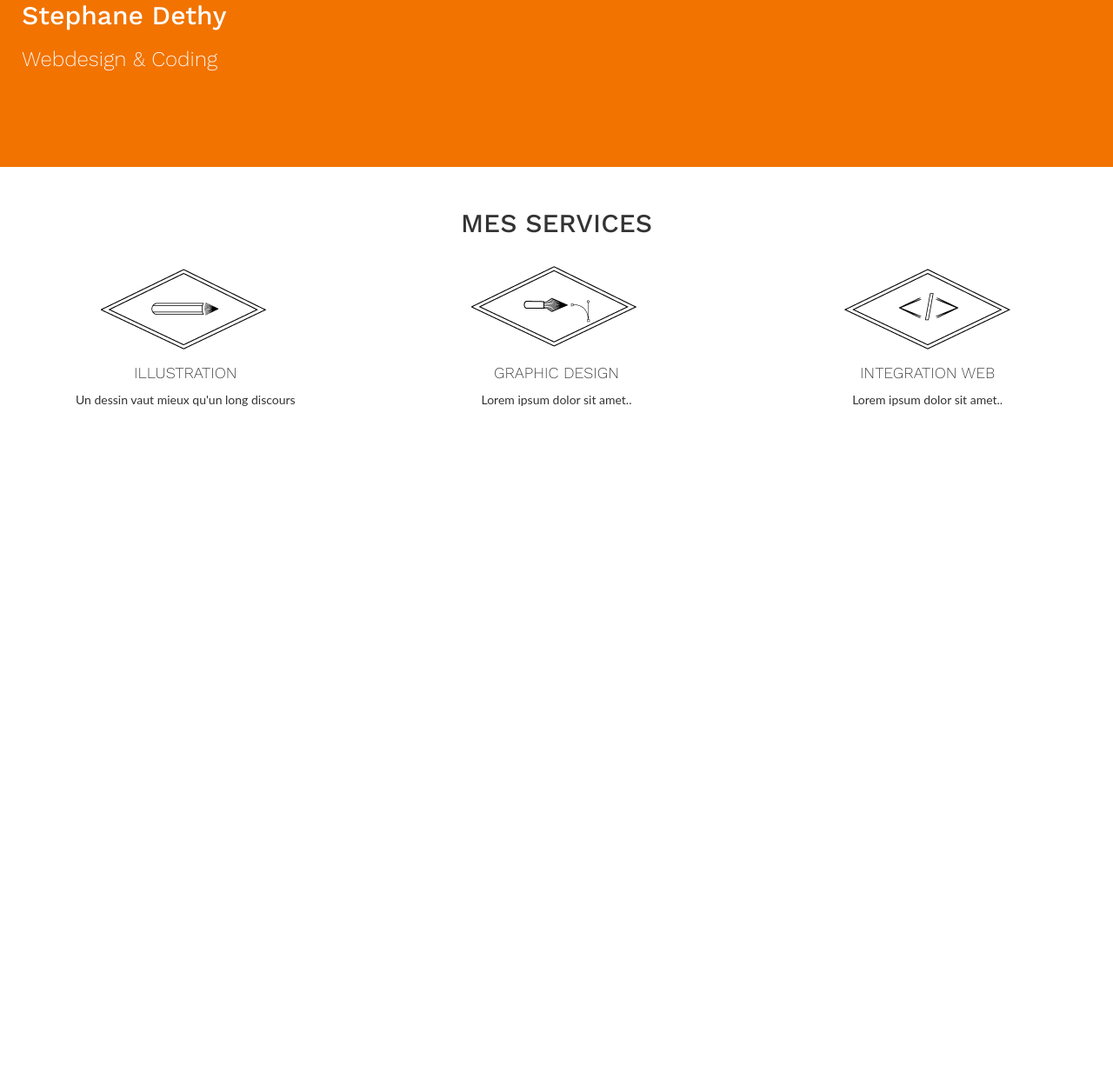
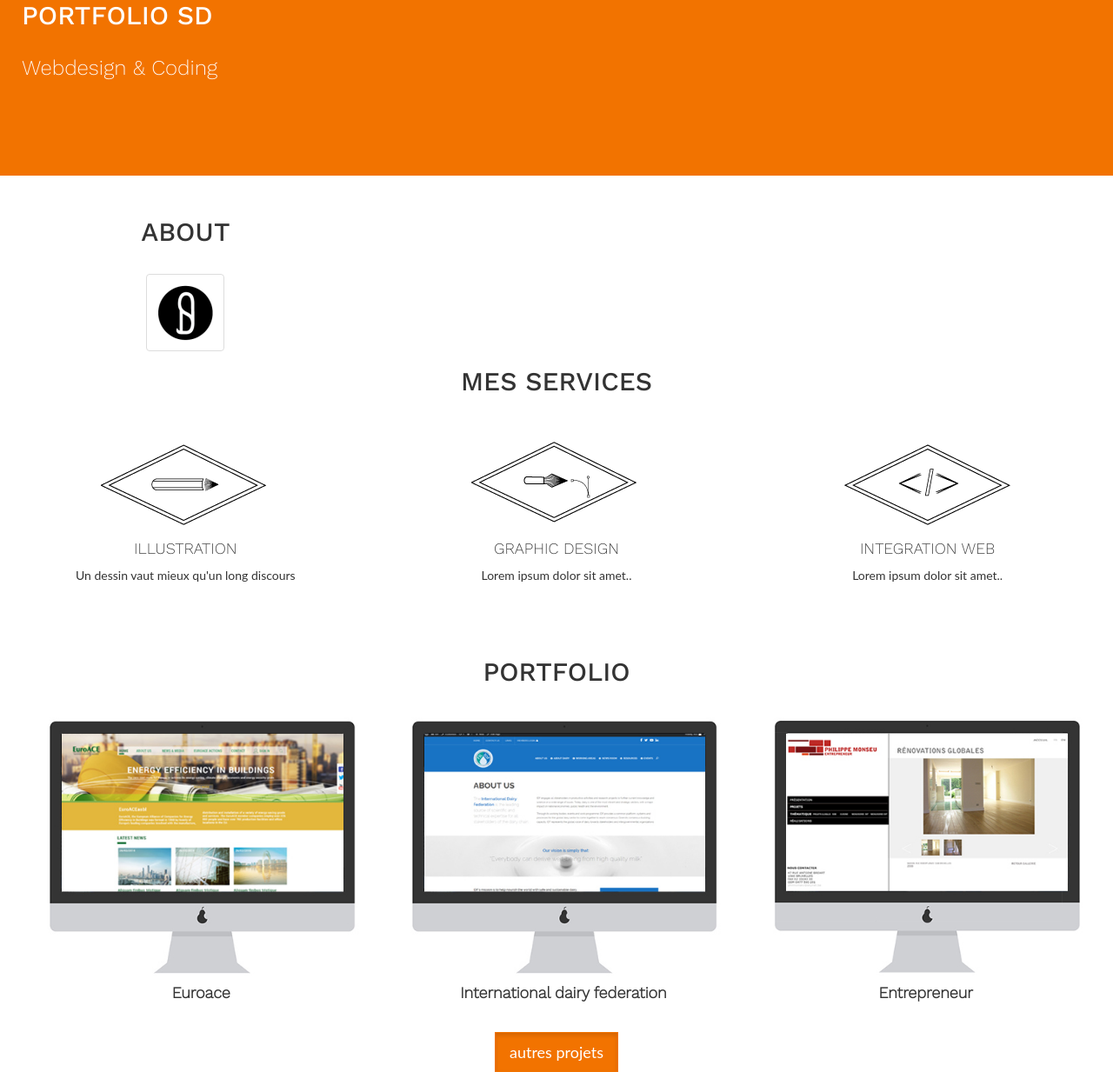
Before and after one commit to stephdet/ONEPAGESD, a plain HTML site: page index.html in a window 1280 px wide. Shown: the part 117-1350 px from the top of the page at 87% size. Before the commit the page ends 800 px from the top, so only its background shows below. Drawn offline with nearby package versions, Linux system fonts and the light colour scheme.

Commit message:
updatehtml

```diff
--- a/css/style.css
+++ b/css/style.css
@@ -16,7 +16,11 @@ font-family: 'Lato', sans-serif;
 h1,h2
 {
   font-family: 'work_sansmedium',sans-serif;
+}
 
+h2 {
+  text-transform: uppercase;
+  margin-bottom: 1em;
 }
 
 
@@ -38,7 +42,62 @@ h1,h2
   padding: 100px 25px;
 }
 
+
+.btn-primary.active, .btn-primary:active, .open>.dropdown-toggle.btn-primary {
+  background-color:#F27300!important;
+  border-color: #F27300!important;
+  border-radius: 0;
+}
+
+#galery {
+  margin-top:4em;
+}
+
+.thumbnail {
+    padding-left: 20px;
+/*    padding: 0 0 15px 0;
+*/    border: none;
+    border-radius: 0;
+}
+
+.thumbnail img {
+    max-width: 100%;
+    height: 100%;
+    margin-bottom: 10px;
+}
+
+
+
+
+
+
+
+
+
+
+
+/*IDENTITY*/
+.mylogo
+{
+background-image: url(../images/mylogo.png);
+display:block;
+height: 80px;
+width: 80px;
+position: absolute;
+top:10px;
+left: 10px;
+}
+
+a span h1
+{
+  line-height: 0;
+  visibility: hidden;
+}
+
+
 /*MAIN NAV*/
+
+
 
 #myNavbar li a
 {
@@ -60,11 +119,15 @@ color:#fff ;
 
 .navbar li a, .navbar .navbar-brand {
     font-family: 'work_sansbold',sans-serif;
-    color: #757575 !important;
+    color: #fff !important;
+    font-size: 1.3em;
+    padding-left: 1em;
+
 }
 
 .navbar-nav li a:hover, .navbar-nav li.active a {
-    color: #fff !important;
+    color: #C4321D!important;
+
 
 }
 
--- a/index.html
+++ b/index.html
@@ -24,6 +24,7 @@
         <span class="icon-bar"></span>
         <span class="icon-bar"></span>
       </button>
+  <a class="navbar-brand" href=""><span class="mylogo"><h1>SD</h1></span></a>
     </div>
     <div class="collapse navbar-collapse" id="myNavbar">
       <ul class="nav navbar-nav navbar-right">
@@ -34,12 +35,11 @@
       </ul>
     </div>
   </div>
-
 </nav>
 <!--* END MAIN NAV*-->
 
 <div class="jumbotron">
-  <h2 class="maintitle">Stephane Dethy</h2>
+  <h2 class="maintitle">Portfolio SD</h2>
   <h3 class="maintitle">Webdesign & Coding </h3>
    </div>
 
@@ -52,8 +52,22 @@
         </div>
 </div> -->
 
+<!--About-->
 <div class="container-fluid text-center">
-  <h2>MES SERVICES</h2>
+  <div class="row">
+    <div class="col-sm-4">
+      <h2>About</h2>
+        <img src="images/mylogo.png" alt="" class="img-thumbnail round">
+    </div>
+    <div class="col-sm-8">
+    <h4></h4>
+      <p></p>
+    </div>
+  </div>
+</div>
+
+<div class="container-fluid text-center">
+  <h2>mes services</h2>
   <h4></h4>
   <br>
   <div class="row">
@@ -74,6 +88,35 @@
     </div>
     </div>
 
+<!--Portfolio-->
+
+
+<div id="galery" class="container-fluid text-center bg-grey">
+  <h2>Portfolio</h2>
+  <div class="row text-center">
+    <div class="col-sm-4">
+      <div class="thumbnail">
+        <img src="images/portfolio/EUROACE.jpg" alt="Eurace">
+        <h4><strong>Euroace</strong></h4>
+      </div>
+    </div>
+    <div class="col-sm-4">
+      <div class="thumbnail">
+        <img src="images/portfolio/milk.jpg" alt="Idf">
+        <h4><strong>International dairy federation</strong></h4>
+      </div>
+    </div>
+    <div class="col-sm-4">
+      <div class="thumbnail">
+        <img src="images/portfolio/sitemonseu.jpg" alt="Monseu">
+        <h4><strong>Entrepreneur</strong></h4>
+      </div>
+    </div>
+</div>
+
+<div class="container-fluid">
+  <a href="#" class="btn btn-primary btn-lg active" role="button" aria-pressed="true">autres projets</a>
+</div>
 
 
 
@@ -89,10 +132,7 @@
 
 
 
-
-
-
-
+      <!-- START FOOTER-->
 
 
 
```
Also changed, not shown: images/mylogo.png (added).
